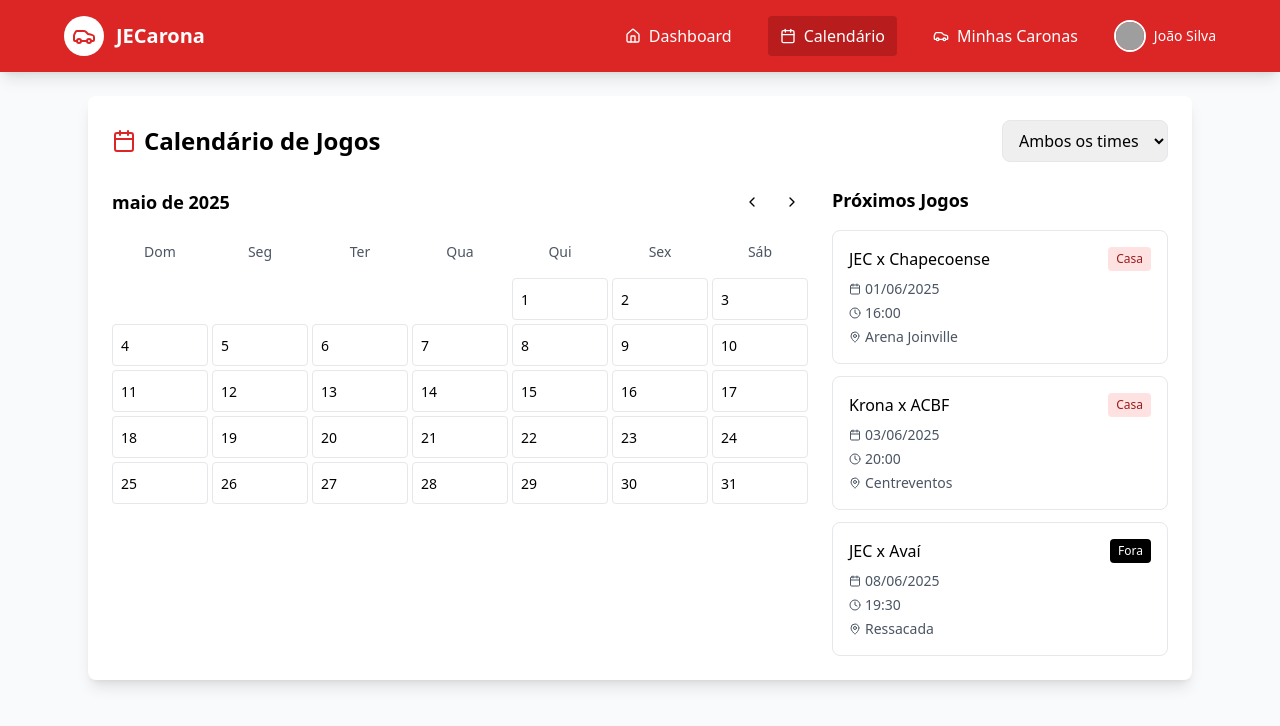
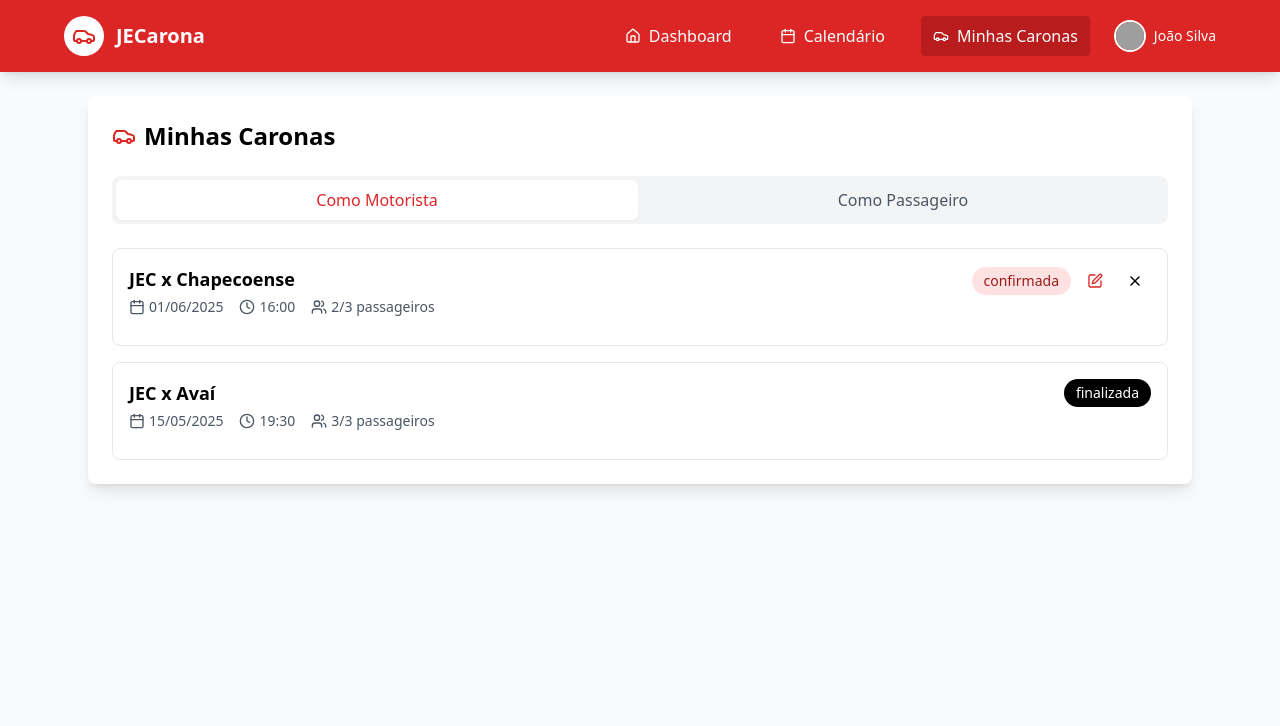
Before and after one commit to Gustavolskw/Start_up_VoiceLearn, a React (Vite) app: page / in a window 1280 px wide. Shown: the top 726 px of the page. Built offline with nearby package versions, Linux system fonts and the light colour scheme; grey boxes are pictures that could not be loaded.

Commit message:
tela main - rides

```diff
--- a/src/App.jsx
+++ b/src/App.jsx
@@ -20,7 +20,7 @@ import {
 } from 'lucide-react';
 
 const JECaronaApp = () => {
-  const [currentScreen, setCurrentScreen] = useState('calendar');
+  const [currentScreen, setCurrentScreen] = useState('rides');
   const [selectedDate, setSelectedDate] = useState(new Date());
   const [selectedTeam, setSelectedTeam] = useState('ambos');
 
```
